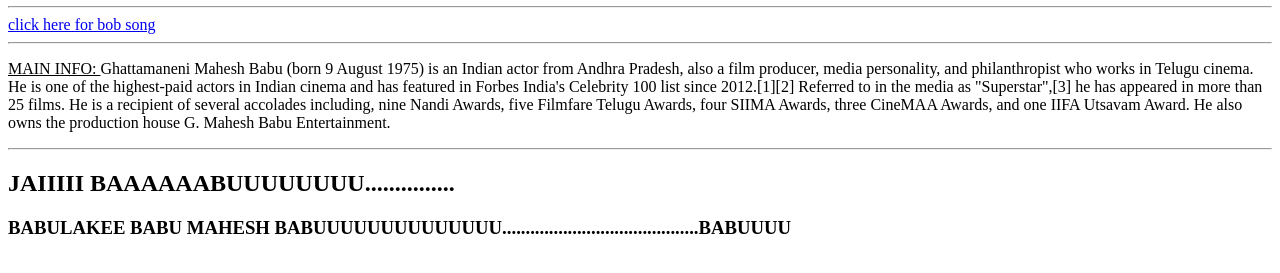
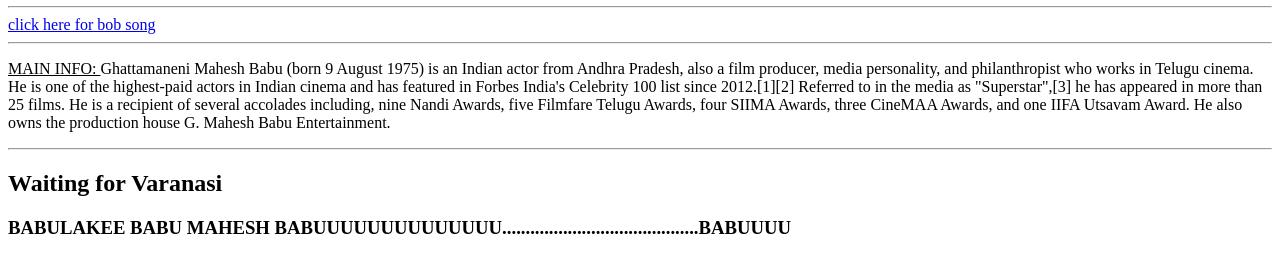
Before and after one commit to Shannuvenu/bob, a plain HTML site: page index.html in a window 1280 px wide. Shown: the part 337-610 px from the top of the page. Drawn offline with Linux system fonts and the light colour scheme.

Commit message:
Varanasi edit

```diff
--- a/index.html
+++ b/index.html
@@ -24,7 +24,7 @@
        five Filmfare Telugu Awards, four SIIMA Awards, three CineMAA Awards, and one IIFA Utsavam Award.
        He also owns the production house G. Mahesh Babu Entertainment.</p>
        <hr/>
-    <H2><italic>JAIIIII BAAAAAABUUUUUUUU...............</italic></H2>
+    <H2><italic>Waiting for Varanasi</italic></H2>
     <H3>BABULAKEE BABU MAHESH BABUUUUUUUUUUUUUU..........................................BABUUUU</H3>
 <body>
 </body>
```
